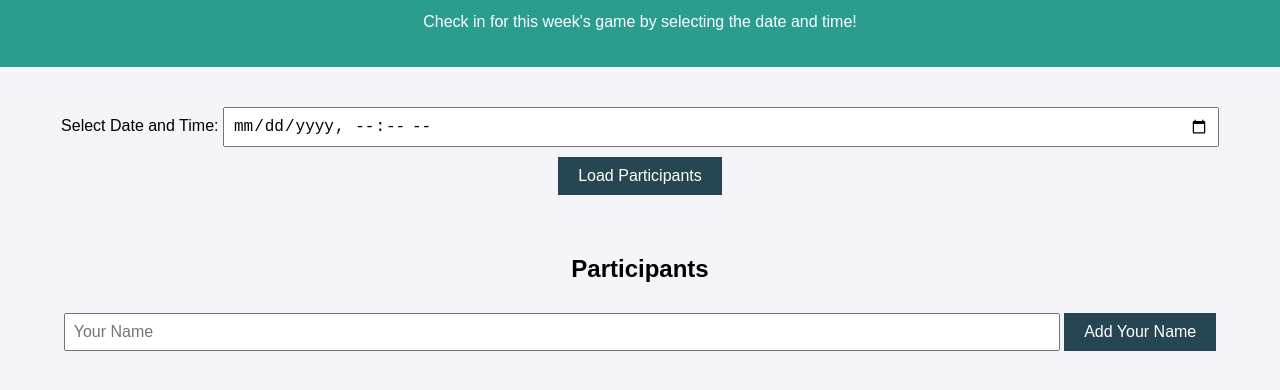
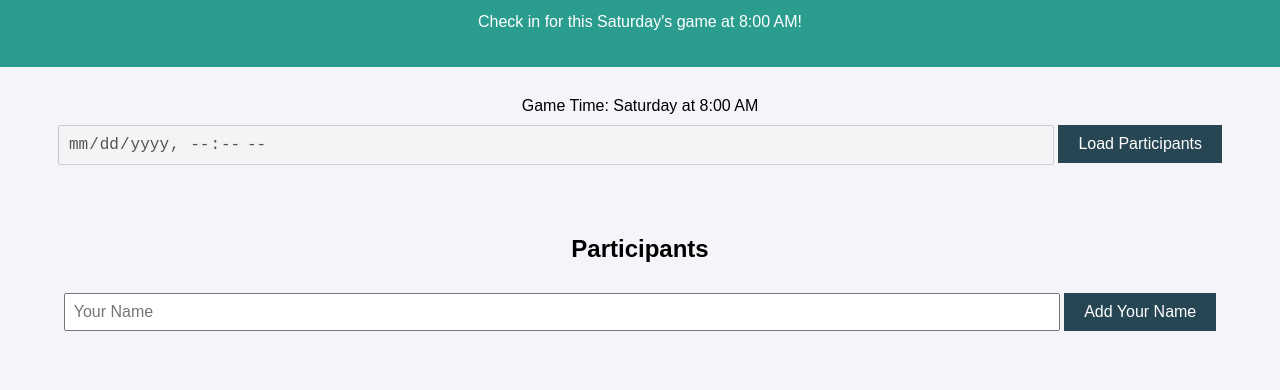
Before and after one commit to Antiochdropinsoccer/Antiochdropinsoccer, a plain HTML site: page index.html in a window 1280 px wide. Shown: the part 60-450 px from the top of the page. Drawn offline with Linux system fonts and the light colour scheme.

Commit message:
only saturdays 8am

```diff
--- a/index.html
+++ b/index.html
@@ -9,12 +9,12 @@
 <body>
     <header>
         <h1>Weekly Soccer Drop-In Check-In</h1>
-        <p>Check in for this week's game by selecting the date and time!</p>
+        <p>Check in for this Saturday's game at 8:00 AM!</p>
     </header>
 
     <section id="check-in-form">
-        <label for="date-time">Select Date and Time:</label>
-        <input type="datetime-local" id="date-time" required>
+        <label for="date-time">Game Time: Saturday at 8:00 AM</label>
+        <input type="datetime-local" id="date-time" value="" disabled>
         <button id="load-participants">Load Participants</button>
     </section>
 
```
